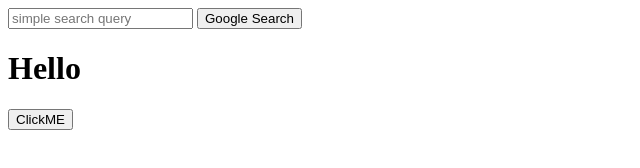
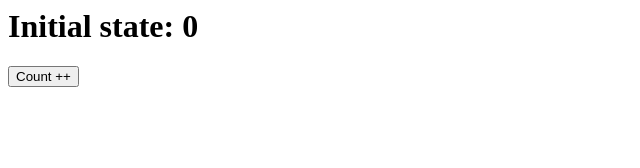
Before and after one commit to Opezdol/project_0, a plain HTML site: page index.html in a window 1280 px wide. Shown: the whole page, without its empty margins (0-640 px from the left). Drawn offline with Linux system fonts and the light colour scheme.

Commit message:
index.html changes

```diff
--- a/index.html
+++ b/index.html
@@ -1,43 +1,11 @@
-<!DOCTYPE html>
 <html>
     <head>
-        <title> Hello JS!  </title>
-
-        <style>
- /*test  style comes here  */
-
-        </style>
-
-        <script>
-
-            function hello () {
-                if (document.querySelector('h1').innerHTML === 'Hello'){
-                    document.querySelector('h1').innerHTML = 'Goodbye!!';
-                } else {
-                    document.querySelector('h1').innerHTML = 'Hello';
-                }
-
-
-            };
-
-        </script>
-
-
-
+        <title> JS counter-alarm</title>
 
     </head>
     <body>
-
-        <form action="https://www.google.com/search">
-            <input type="text" name='q' placeholder="simple search query">
-            <input type="submit" value ='Google Search'>
-
-        </form>
-
-        <h1>Hello</h1>
-        <button onclick="hello()">ClickME</button>
-
-
+        <h1>Initial state:         0       </h1>
+        <button>Count ++</button>
     </body>
-
+    <script src="indexJS.js"></script>
 </html>
```
